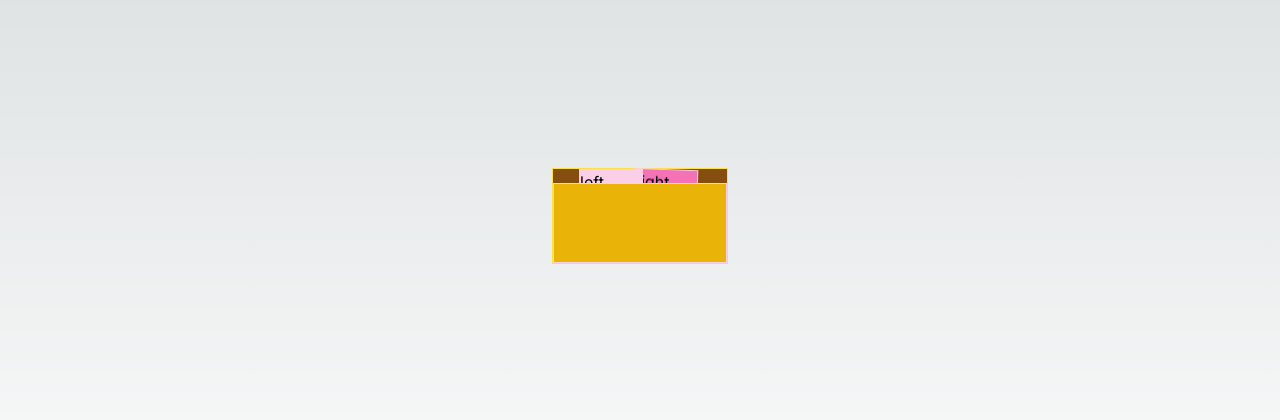
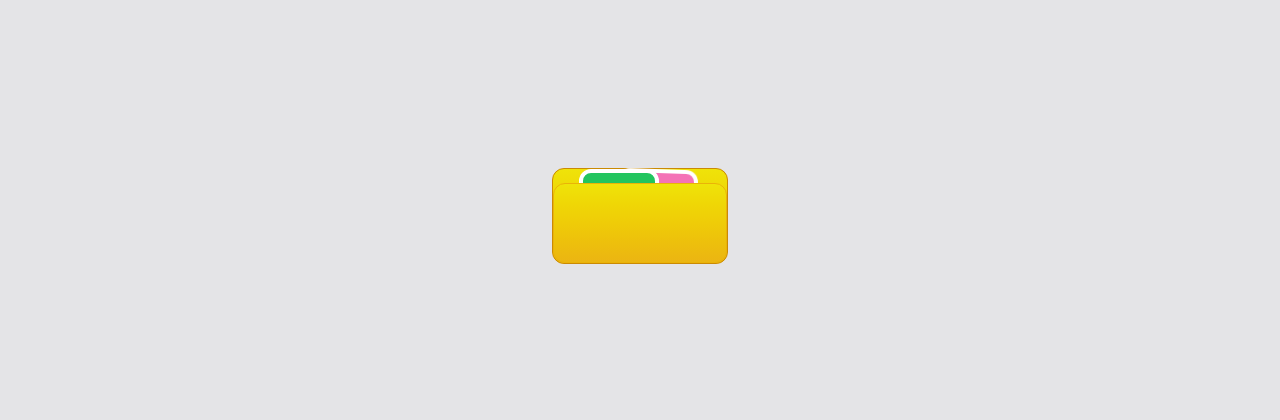
Before and after one commit to unnati2000/daily-frontend, a Next.js app: page /folder in a window 1280 px wide. Shown: the part 184-604 px from the top of the page. Built offline with nearby package versions, Linux system fonts and the light colour scheme.

Commit message:
add perspective to folder flap

```diff
--- a/app/folder/page.tsx
+++ b/app/folder/page.tsx
@@ -8,15 +8,17 @@ const FolderPage = () => {
   const [shouldFlyOutside, setShouldFlyOutside] = useState(false);
 
   return (
-    <div className="flex flex-col cursor-pointer h-screen w-screen justify-center items-center">
+    <div className="flex bg-zinc-200 flex-col cursor-pointer h-screen w-screen justify-center items-center">
       <div
         onMouseEnter={() => setHover(true)}
         onMouseLeave={() => setHover(false)}
-        className="border relative border-yellow-300 h-24 w-44 bg-yellow-800"
+        className="border rounded-xl relative border-yellow-600 h-24 w-44 bg-yellow-400"
         onClick={() => setShouldFlyOutside(!shouldFlyOutside)}
+        style={{
+          backgroundImage:
+            "linear-gradient(to bottom, #efe309, #efd706, #efcc08, #edc00c, #ebb512)",
+        }}
       >
-        {/* <div className="border absolute border-red-300 h-16 w-32 bottom-0"></div> */}
-
         <motion.div
           animate={{
             top: shouldFlyOutside ? "-140px" : hover ? "-20px" : 0,
@@ -24,10 +26,8 @@ const FolderPage = () => {
             scale: shouldFlyOutside ? 1.5 : 1,
             rotate: shouldFlyOutside ? 8 : hover ? 4 : 2,
           }}
-          className="border absolute bg-pink-400 border-pink-200 h-20 w-16"
-        >
-          right
-        </motion.div>
+          className="border-4 absolute bg-pink-400 border-white rounded-xl h-20 w-20"
+        ></motion.div>
 
         <motion.div
           animate={{
@@ -36,18 +36,24 @@ const FolderPage = () => {
             scale: shouldFlyOutside ? 1.5 : 1,
             rotate: shouldFlyOutside ? -8 : hover ? -4 : 0,
           }}
-          className="border absolute bg-pink-200 border-pink-200 h-20 w-16"
-        >
-          left
-        </motion.div>
+          style={{
+            backgroundImage: "https://picsum.photos/100/200",
+          }}
+          className="absolute border-white border-4 bg-green-500 rounded-xl h-20 w-20"
+        ></motion.div>
 
         <motion.div
           animate={{
             transform: shouldFlyOutside
-              ? "perspective(1600px) rotateX(-50deg)"
+              ? "perspective(600px) rotateX(-50deg)"
               : "rotateZ(0deg)",
+            transformOrigin: "bottom",
           }}
-          className="border absolute bg-yellow-500 border-pink-200 h-20 bottom-0 w-full"
+          style={{
+            backgroundImage:
+              "linear-gradient(to bottom, #efe309, #efd706, #efcc08, #edc00c, #ebb512)",
+          }}
+          className="border border-yellow-500 rounded-xl absolute  h-20 bottom-0 w-full"
         ></motion.div>
       </div>
     </div>
```
